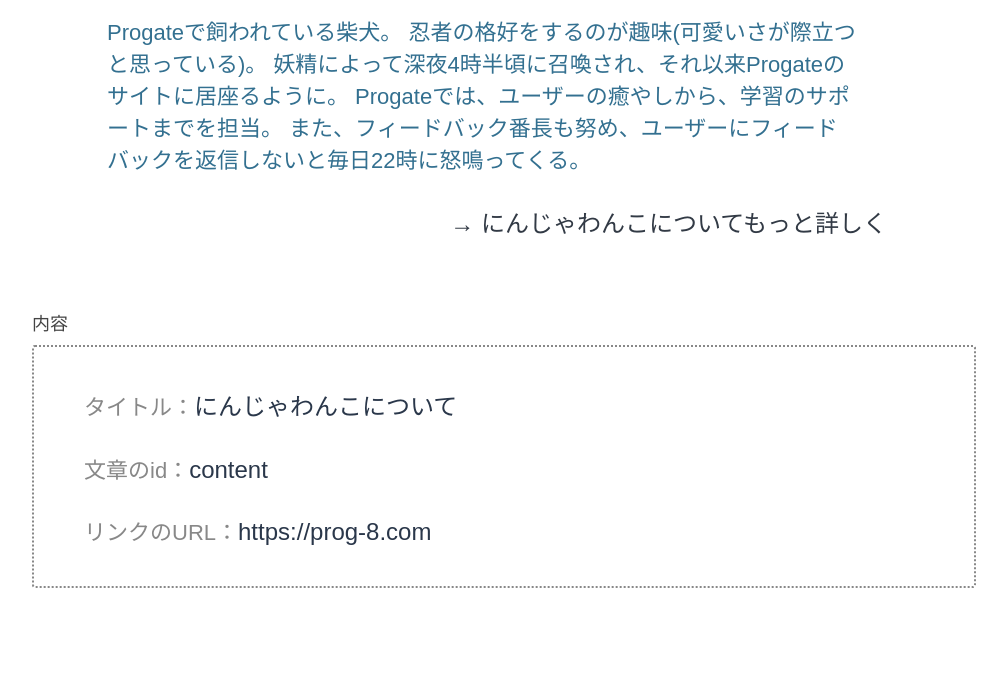
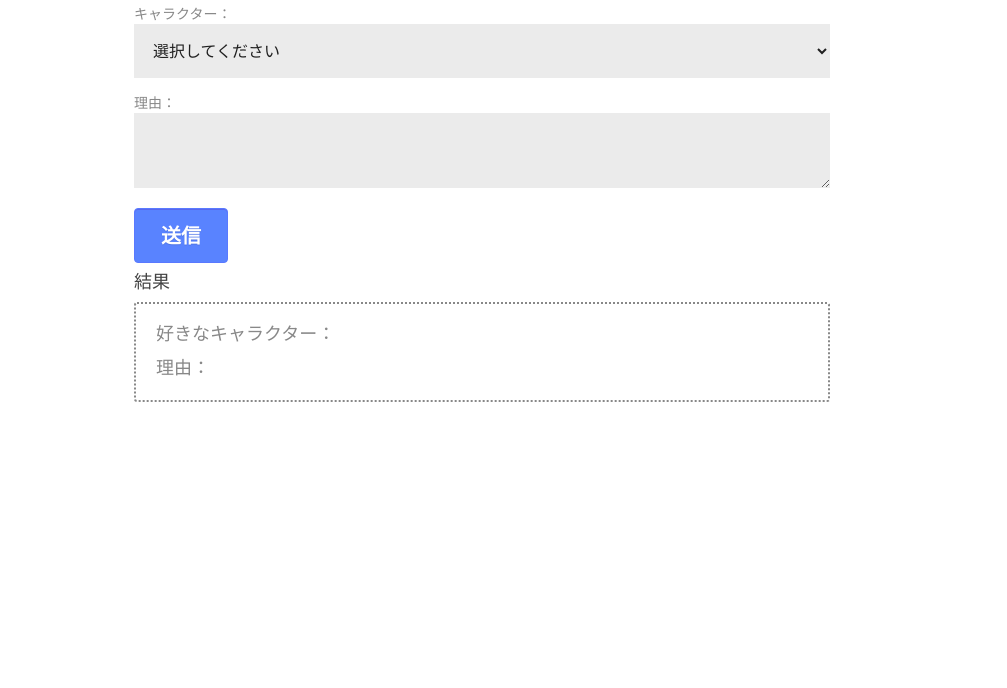
Before and after one commit to notDevDeveloper/Progate, a plain HTML site: page deliverable3/index.html in a window 1280 px wide. Shown: the part 112-800 px from the top of the page, without its empty margins (158-1165 px from the left). Drawn offline with nearby package versions, Linux system fonts and the light colour scheme.

Commit message:
[update]Learn to get input field value

```diff
--- a/deliverable3/index.html
+++ b/deliverable3/index.html
@@ -2,7 +2,20 @@
 <html lang="ja">
   <head>
     <meta charset="utf-8" />
+    <meta http-equiv="X-UA-Compatible" content="IE=edge" />
     <title>Progate</title>
+    <link
+      href="https://maxcdn.bootstrapcdn.com/bootstrap/3.3.4/css/bootstrap.min.css"
+      rel="stylesheet"
+    />
+    <link
+      rel="stylesheet"
+      href="https://maxcdn.bootstrapcdn.com/font-awesome/4.4.0/css/font-awesome.min.css"
+    />
+    <link
+      rel="stylesheet"
+      href="https://fonts.googleapis.com/css?family=Dosis:300,400,500,600,700"
+    />
     <link rel="stylesheet" href="stylesheet.css" />
     <script src="https://ajax.googleapis.com/ajax/libs/jquery/2.1.4/jquery.min.js"></script>
   </head>
@@ -10,26 +23,33 @@
   <body>
     <div class="container">
       <div class="section-title">
-        <h3 id="title">にんじゃわんこについて</h3>
+        <h3>キャラクター総選挙</h3>
       </div>
       <div class="section-content">
-        <p id="content">
-          Progateで飼われている柴犬。
-          忍者の格好をするのが趣味(可愛いさが際立つと思っている)。
-          妖精によって深夜4時半頃に召喚され、それ以来Progateのサイトに居座るように。
-          Progateでは、ユーザーの癒やしから、学習のサポートまでを担当。
-          また、フィードバック番長も努め、ユーザーにフィードバックを返信しないと毎日22時に怒鳴ってくる。
-        </p>
-        <a href="https://prog-8.com" id="link">
-          → にんじゃわんこについてもっと詳しく
-        </a>
-      </div>
-      <div class="output-wrapper">
-        <h4>内容</h4>
-        <div class="output-inner">
-          <p class="output-item">タイトル：<span id="title-text"></span></p>
-          <p class="output-item">文章のid：<span id="content-id"></span></p>
-          <p class="output-item">リンクのURL：<span id="link-href"></span></p>
+        <form id="form" class="form">
+          <div class="form-group">
+            <div>キャラクター：</div>
+            <select id="select-form" class="select-form">
+              <option value="0">選択してください</option>
+              <option value="1">1. にんじゃわんこ</option>
+              <option value="2">2. ひつじ仙人</option>
+              <option value="3">3. ベイビーわんこ</option>
+            </select>
+          </div>
+          <div class="form-group">
+            <div>理由：</div>
+            <textarea id="text-form" class="text-form"></textarea>
+          </div>
+          <button type="submit" class="btn btn-submit">送信</button>
+        </form>
+        <div class="output-wrapper">
+          <h4>結果</h4>
+          <div class="output-inner">
+            <p class="output-item">
+              好きなキャラクター：<span id="output-select"></span>
+            </p>
+            <p class="output-item">理由：<span id="output-text"></span></p>
+          </div>
         </div>
       </div>
     </div>
--- a/deliverable3/script.js
+++ b/deliverable3/script.js
@@ -1,11 +1,8 @@
 $(function() {
-  var title = $("#title").text();
-  // 2つの変数を定義してください
-  var id = $(".section-content p").attr("id");
-  var href = $("#link").attr("href");
-
-  $("#title-text").text(title);
-  // textメソッドを用いて、それぞれ表示してください
-  $("#content-id").text(id);
-  $("#link-href").text(href);
+  // 「#form」要素のsubmitイベントを作成してください
+  $("#form").submit(function(e) {
+    var textValue = $("#text-form").val();
+    $("#output-text").text(textValue);
+    return false;
+  });
 });
--- a/deliverable3/stylesheet.css
+++ b/deliverable3/stylesheet.css
@@ -25,7 +25,7 @@
 }
 
 a:hover {
-  color: #d0472e;
+  color: #5983ff;
   text-decoration: none;
 }
 
@@ -45,8 +45,8 @@
   font-size: 18px;
 }
 
-h3:before,
-h3:after {
+h3::before,
+h3::after {
   content: "";
   background-color: #616161;
   display: inline-block;
@@ -54,6 +54,10 @@
   height: 1px;
   margin: 0 2rem;
   vertical-align: middle;
+}
+
+label {
+  font-size: 16px;
 }
 
 .container {
@@ -66,7 +70,7 @@
 
 .section-title {
   color: #555;
-  padding-top: 30px;
+  padding-top: 50px;
   padding-bottom: 10px;
   text-align: center;
 }
@@ -79,41 +83,99 @@
 }
 
 .section-content {
-  width: 90%;
+  width: 80%;
   margin: 0 auto;
 }
 
-.section-content p {
-  font-size: 22px;
-  color: #337090;
-  margin: 30px;
+.call-to-action {
+  text-align: center;
+  font-size: 18px;
 }
 
-.section-content a {
-  font-size: 24px;
-  display: block;
-  text-align: right;
+.option-wrapper {
+  text-align: center;
+  margin-bottom: 15px;
 }
 
-.output-wrapper {
-  margin-top: 70px;
+.option-group {
+  margin-bottom: 12px;
+  margin: 20px auto;
+  display: inline-block;
+  margin: 20px auto;
+}
+
+.option-image {
+  width: 120px;
+  height: auto;
+}
+
+.option-btn {
+  cursor: pointer;
+  width: 154px;
+  margin: 10px;
+  padding: 12px 0;
+  text-align: center;
+  background-color: #5dca88;
+  box-shadow: 0px 4px #279c56;
+  border-radius: 3px;
+  color: #fff;
+  font-size: 16px;
+}
+
+.option-btn:active {
+  position: relative;
+  top: 2px;
+  box-shadow: none;
+}
+
+.form .select-form,
+.form .text-form {
+  margin: 0;
+  padding: 0 10px;
+  border: none;
+  color: #202020;
+  font-family: "Open Sans", sans-serif;
+  font-size: 16px;
+  font-weight: 300;
+  border-radius: 0;
+  box-shadow: none;
+  transition: all 0.3s;
+  padding: 15px;
+  background: rgba(0, 0, 0, 0.08);
+}
+
+.select-form {
+  margin: 10px 0;
+  width: 100%;
+}
+
+.text-form {
+  width: 100%;
+  height: 75px;
+}
+
+.btn-submit {
+  font-family: "Dosis", sans-serif;
+  font-size: 20px;
+  font-weight: 600;
+  background: #5983ff;
+  border: 1px solid #5979ff;
+  color: white;
+  box-shadow: inset 0 1px 0 #5867ed;
+  text-shadow: 0 1px 0 rgba(0, 0, 0, 0.1);
+  transition: all 0.3s;
+  padding: 12px 26px;
 }
 
 .output-inner {
   padding: 10px 20px;
-  margin: 10px 0;
   border: 2px dotted;
   border-radius: 3px;
   width: 100%;
-  margin-bottom: 10px;
-  font-size: 22px;
+  margin-bottom: 60px;
 }
 
 .output-item {
-  margin: 30px;
+  font-size: 18px;
+  margin: 8px 0px;
 }
-
-.output-inner span {
-  color: #2a374a;
-  font-size: 24px;
-}
```
